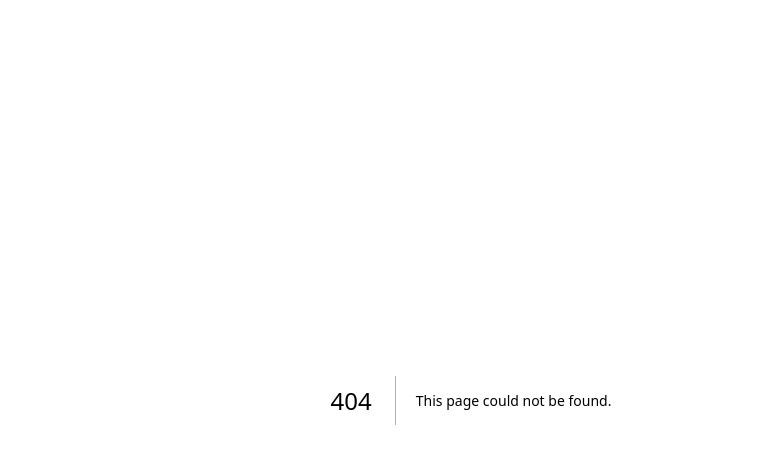
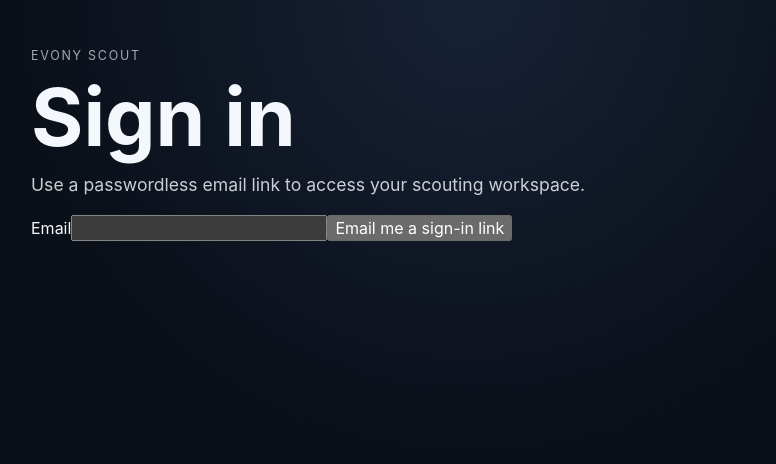
Before and after one commit to Etdev2/Evony, a Next.js app: page /sign-in in a window 1280 px wide. Before the commit this address had no page. Shown: the top 464 px of the page, without its empty margins (169-945 px from the left). Built offline with nearby package versions, Linux system fonts and the light colour scheme.

Commit message:
feat: add sign-in page

```diff
--- /dev/null
+++ b/src/app/sign-in/page.tsx
@@ -0,0 +1,14 @@
+import { SignInForm } from "@/components/sign-in-form";
+
+export default function SignInPage() {
+  return (
+    <main className="shell narrow">
+      <section className="hero">
+        <p className="eyebrow">Evony Scout</p>
+        <h1>Sign in</h1>
+        <p className="lede">Use a passwordless email link to access your scouting workspace.</p>
+        <SignInForm />
+      </section>
+    </main>
+  );
+}
```
